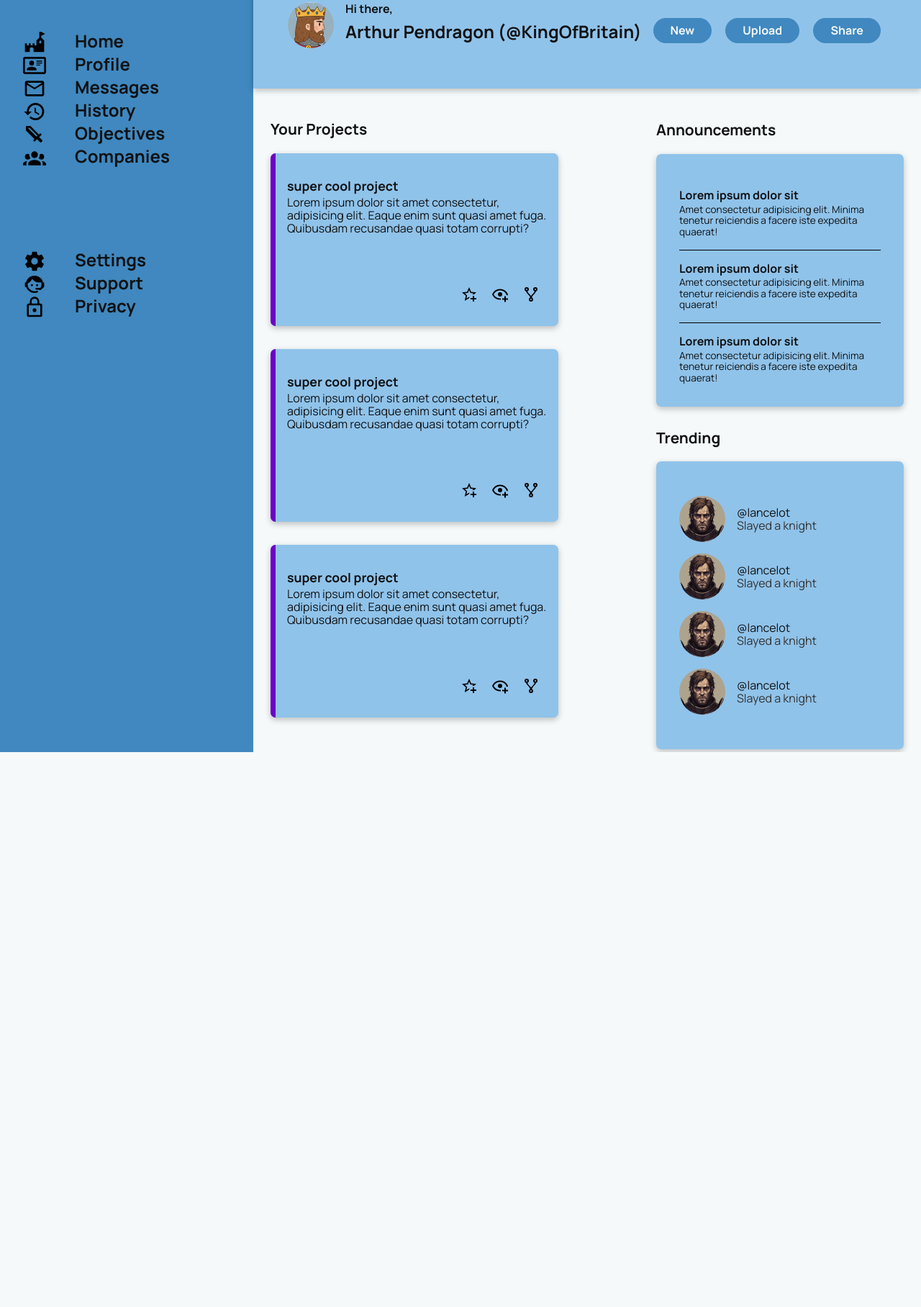
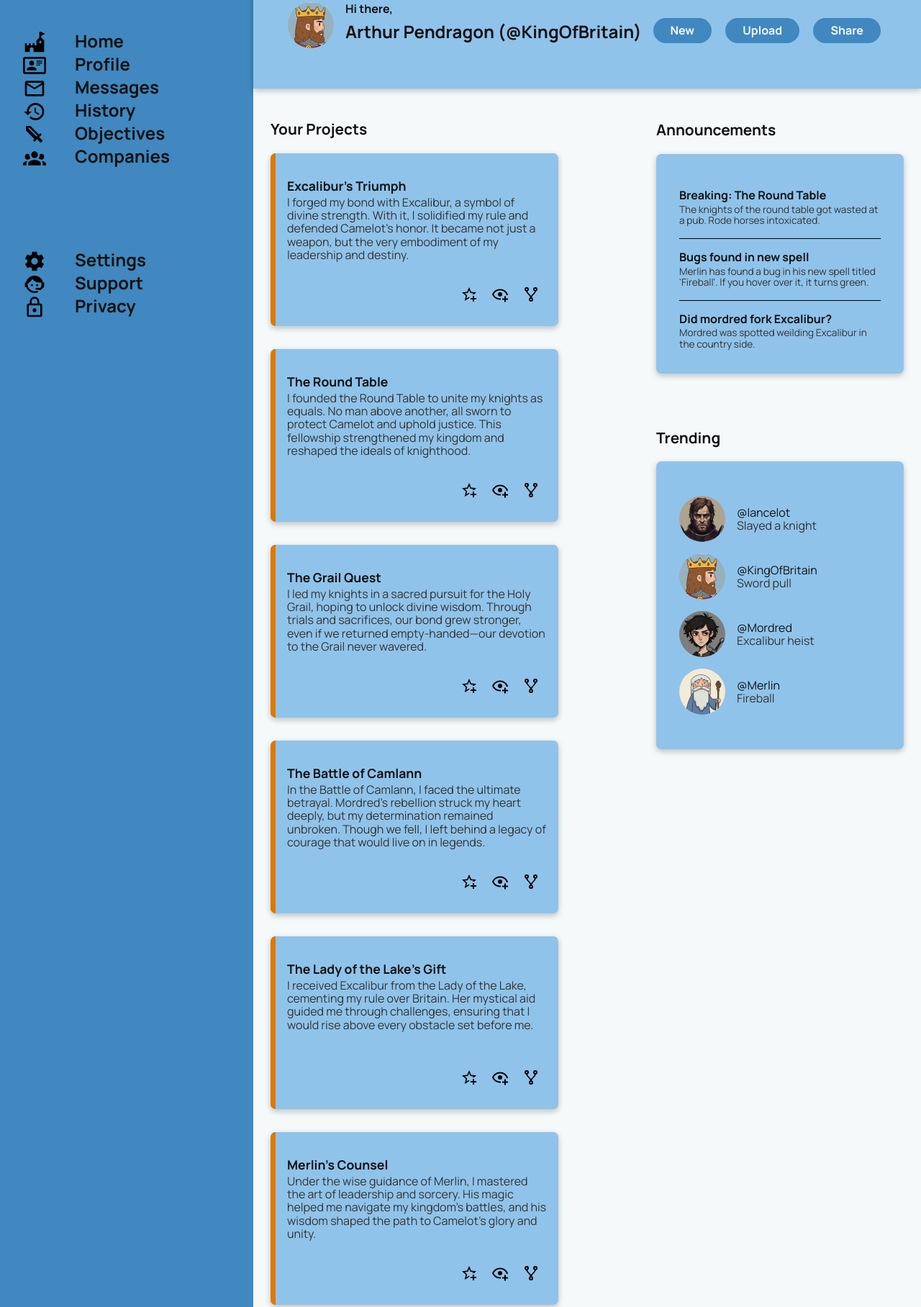
Before and after one commit to Jack-harvey/odin-admin-dashboard, a plain HTML site: page index.html in a window 1280 px wide. Shown: the part 101-1917 px from the top of the page at 72% size. Before the commit the page ends 1146 px from the top, so only its background shows below. Drawn offline with Linux system fonts and the light colour scheme.

Commit message:
Make text more fun

```diff
--- a/index.html
+++ b/index.html
@@ -152,11 +152,12 @@
         <div class="card-area">
           <div class="card">
             <span class="status-color"></span>
-            <span class="card-title">super cool project</span>
+            <span class="card-title">Excalibur's Triumph</span>
             <p>
-              Lorem ipsum dolor sit amet consectetur, adipisicing elit. Eaque
-              enim sunt quasi amet fuga. Quibusdam recusandae quasi totam
-              corrupti?
+              I forged my bond with Excalibur, a symbol of divine strength. With
+              it, I solidified my rule and defended Camelot’s honor. It became
+              not just a weapon, but the very embodiment of my leadership and
+              destiny.
             </p>
             <div class="proj-icons">
               <img
@@ -169,11 +170,12 @@
           </div>
           <div class="card">
             <span class="status-color"></span>
-            <span class="card-title">super cool project</span>
+            <span class="card-title">The Round Table</span>
             <p>
-              Lorem ipsum dolor sit amet consectetur, adipisicing elit. Eaque
-              enim sunt quasi amet fuga. Quibusdam recusandae quasi totam
-              corrupti?
+              I founded the Round Table to unite my knights as equals. No man
+              above another, all sworn to protect Camelot and uphold justice.
+              This fellowship strengthened my kingdom and reshaped the ideals of
+              knighthood.
             </p>
             <div class="proj-icons">
               <img
@@ -186,11 +188,119 @@
           </div>
           <div class="card">
             <span class="status-color"></span>
-            <span class="card-title">super cool project</span>
+            <span class="card-title">The Grail Quest</span>
             <p>
-              Lorem ipsum dolor sit amet consectetur, adipisicing elit. Eaque
-              enim sunt quasi amet fuga. Quibusdam recusandae quasi totam
-              corrupti?
+              I led my knights in a sacred pursuit for the Holy Grail, hoping to
+              unlock divine wisdom. Through trials and sacrifices, our bond grew
+              stronger, even if we returned empty-handed—our devotion to the
+              Grail never wavered.
+            </p>
+            <div class="proj-icons">
+              <img
+                src="img/star-plus-outline.svg"
+                alt="reward favourite project"
+              />
+              <img src="img/eye-plus-outline.svg" alt="watch project" />
+              <img src="img/source-fork.svg" alt="fork project" />
+            </div>
+          </div>
+          <div class="card">
+            <span class="status-color"></span>
+            <span class="card-title">The Battle of Camlann</span>
+            <p>
+              In the Battle of Camlann, I faced the ultimate betrayal. Mordred’s
+              rebellion struck my heart deeply, but my determination remained
+              unbroken. Though we fell, I left behind a legacy of courage that
+              would live on in legends.
+            </p>
+            <div class="proj-icons">
+              <img
+                src="img/star-plus-outline.svg"
+                alt="reward favourite project"
+              />
+              <img src="img/eye-plus-outline.svg" alt="watch project" />
+              <img src="img/source-fork.svg" alt="fork project" />
+            </div>
+          </div>
+          <div class="card">
+            <span class="status-color"></span>
+            <span class="card-title">The Lady of the Lake’s Gift</span>
+            <p>
+              I received Excalibur from the Lady of the Lake, cementing my rule
+              over Britain. Her mystical aid guided me through challenges,
+              ensuring that I would rise above every obstacle set before me.
+            </p>
+            <div class="proj-icons">
+              <img
+                src="img/star-plus-outline.svg"
+                alt="reward favourite project"
+              />
+              <img src="img/eye-plus-outline.svg" alt="watch project" />
+              <img src="img/source-fork.svg" alt="fork project" />
+            </div>
+          </div>
+          <div class="card">
+            <span class="status-color"></span>
+            <span class="card-title">Merlin's Counsel</span>
+            <p>
+              Under the wise guidance of Merlin, I mastered the art of
+              leadership and sorcery. His magic helped me navigate my kingdom’s
+              battles, and his wisdom shaped the path to Camelot’s glory and
+              unity.
+            </p>
+            <div class="proj-icons">
+              <img
+                src="img/star-plus-outline.svg"
+                alt="reward favourite project"
+              />
+              <img src="img/eye-plus-outline.svg" alt="watch project" />
+              <img src="img/source-fork.svg" alt="fork project" />
+            </div>
+          </div>
+          <div class="card">
+            <span class="status-color"></span>
+            <span class="card-title">My Birthright Revealed</span>
+            <p>
+              Through the prophecy, I claimed my true heritage as Uther’s son.
+              Guided by the sword of destiny, I united Britain under my rule,
+              securing peace and order across the land, as foretold by the
+              stars.
+            </p>
+            <div class="proj-icons">
+              <img
+                src="img/star-plus-outline.svg"
+                alt="reward favourite project"
+              />
+              <img src="img/eye-plus-outline.svg" alt="watch project" />
+              <img src="img/source-fork.svg" alt="fork project" />
+            </div>
+          </div>
+          <div class="card">
+            <span class="status-color"></span>
+            <span class="card-title">The Betrayal of Mordred</span>
+            <p>
+              I faced my greatest heartbreak when my own flesh and blood,
+              Mordred, turned against me. Though his treachery shattered
+              Camelot, I continued to hold fast to my ideals, knowing they would
+              endure even through betrayal.
+            </p>
+            <div class="proj-icons">
+              <img
+                src="img/star-plus-outline.svg"
+                alt="reward favourite project"
+              />
+              <img src="img/eye-plus-outline.svg" alt="watch project" />
+              <img src="img/source-fork.svg" alt="fork project" />
+            </div>
+          </div>
+          <div class="card">
+            <span class="status-color"></span>
+            <span class="card-title">Camelot’s Foundation</span>
+            <p>
+              I established Camelot as a kingdom of justice, honor, and unity.
+              It became a shining example of what could be achieved when
+              warriors stand together, guided by principles rather than power,
+              in service to the greater good.
             </p>
             <div class="proj-icons">
               <img
@@ -207,25 +317,22 @@
         <p class="main-title">Announcements</p>
         <div class="announce-area">
           <div class="announcement">
-            <span>Lorem ipsum dolor sit</span>
+            <span>Breaking: The Round Table</span>
             <p>
-              Amet consectetur adipisicing elit. Minima tenetur reiciendis a
-              facere iste expedita quaerat!
+              The knights of the round table got wasted at a pub. Rode horses
+              intoxicated.
             </p>
           </div>
           <div class="announcement">
-            <span>Lorem ipsum dolor sit</span>
+            <span>Bugs found in new spell</span>
             <p>
-              Amet consectetur adipisicing elit. Minima tenetur reiciendis a
-              facere iste expedita quaerat!
+              Merlin has found a bug in his new spell titled 'Fireball'. If you
+              hover over it, it turns green.
             </p>
           </div>
           <div class="announcement">
-            <span>Lorem ipsum dolor sit</span>
-            <p>
-              Amet consectetur adipisicing elit. Minima tenetur reiciendis a
-              facere iste expedita quaerat!
-            </p>
+            <span>Did mordred fork Excalibur?</span>
+            <p>Mordred was spotted weilding Excalibur in the country side.</p>
           </div>
         </div>
       </section>
@@ -242,27 +349,27 @@
           </div>
           <div class="trending-user">
             <img
-              src="img/lancelot.png"
+              src="img/arthur.png"
               alt="lancelot's display picture"
               class="display-picture"
-            /><span class="trend-user-tag">@lancelot</span
-            ><span class="trend-action">Slayed a knight</span>
+            /><span class="trend-user-tag">@KingOfBritain</span
+            ><span class="trend-action">Sword pull</span>
           </div>
           <div class="trending-user">
             <img
-              src="img/lancelot.png"
+              src="img/mordred.png"
               alt="lancelot's display picture"
               class="display-picture"
-            /><span class="trend-user-tag">@lancelot</span
-            ><span class="trend-action">Slayed a knight</span>
+            /><span class="trend-user-tag">@Mordred</span
+            ><span class="trend-action">Excalibur heist</span>
           </div>
           <div class="trending-user">
             <img
-              src="img/lancelot.png"
+              src="img/merlin.png"
               alt="lancelot's display picture"
               class="display-picture"
-            /><span class="trend-user-tag">@lancelot</span
-            ><span class="trend-action">Slayed a knight</span>
+            /><span class="trend-user-tag">@Merlin</span
+            ><span class="trend-action lol">Fireball</span>
           </div>
         </div>
       </section>
--- a/style.css
+++ b/style.css
@@ -7,7 +7,7 @@
   --primary: #4088bf;
   --secondary: #90c3ea;
   --accent: #45a7f2;
-  --status-demo: rgb(109, 0, 199);
+  --status-demo: rgb(223, 119, 0);
   --alt-text: #333;
 }
 
@@ -250,6 +250,7 @@ main {
   }
   p {
     margin: 0.2rem 1rem 0rem 1rem;
+    color: var(--alt-text);
   }
 }
 .proj-icons {
@@ -282,6 +283,7 @@ main {
   p {
     font-size: 0.85rem;
     margin: 0.2rem 0rem 0rem 0rem;
+    color: var(--alt-text);
   }
 }
 
@@ -329,6 +331,10 @@ main {
 
 .trending > .main-title {
   margin-top: 0px;
+}
+
+.lol:hover {
+  color: green;
 }
 
 /* custom slider toggle found online ;) */
```
